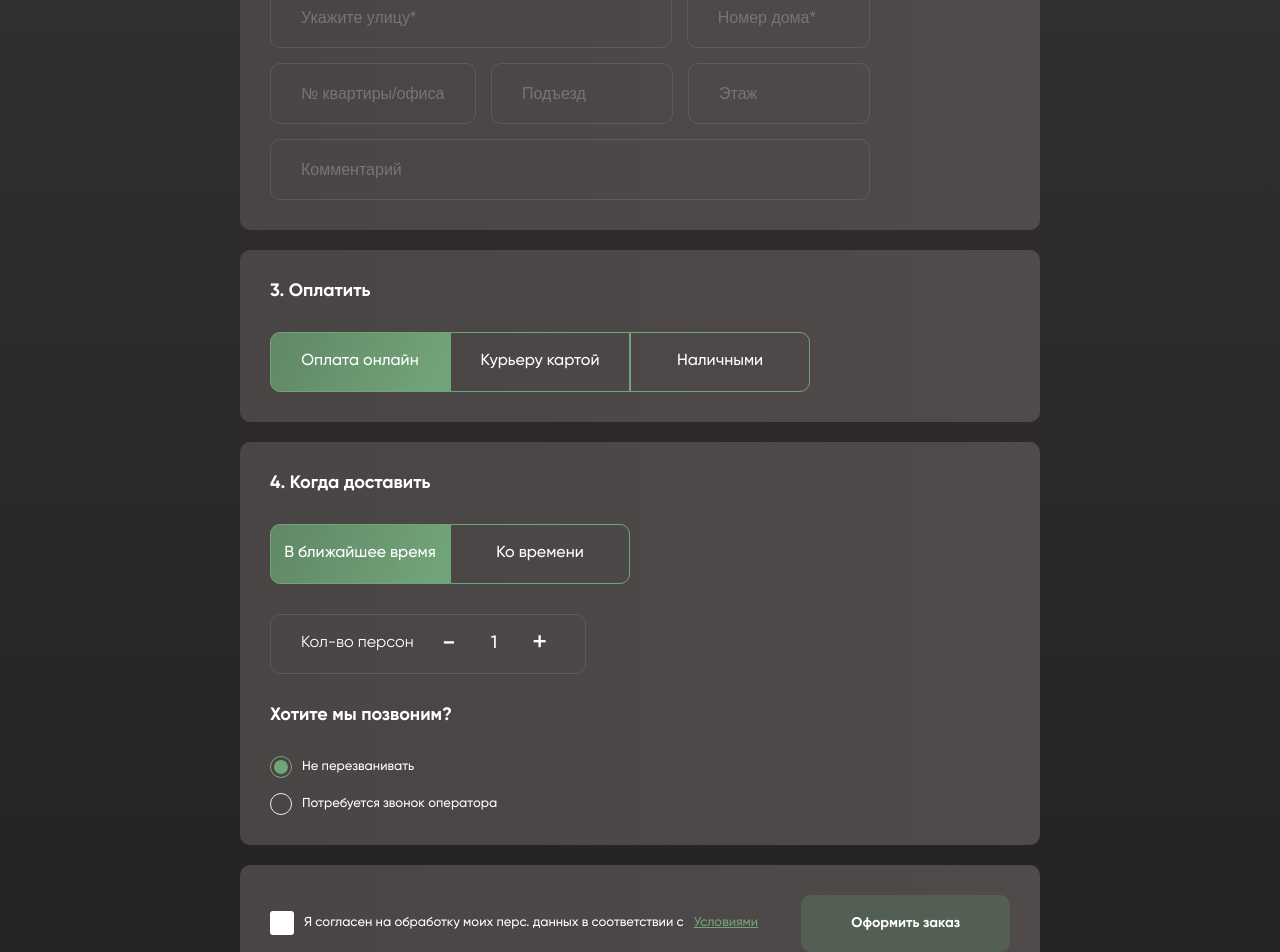
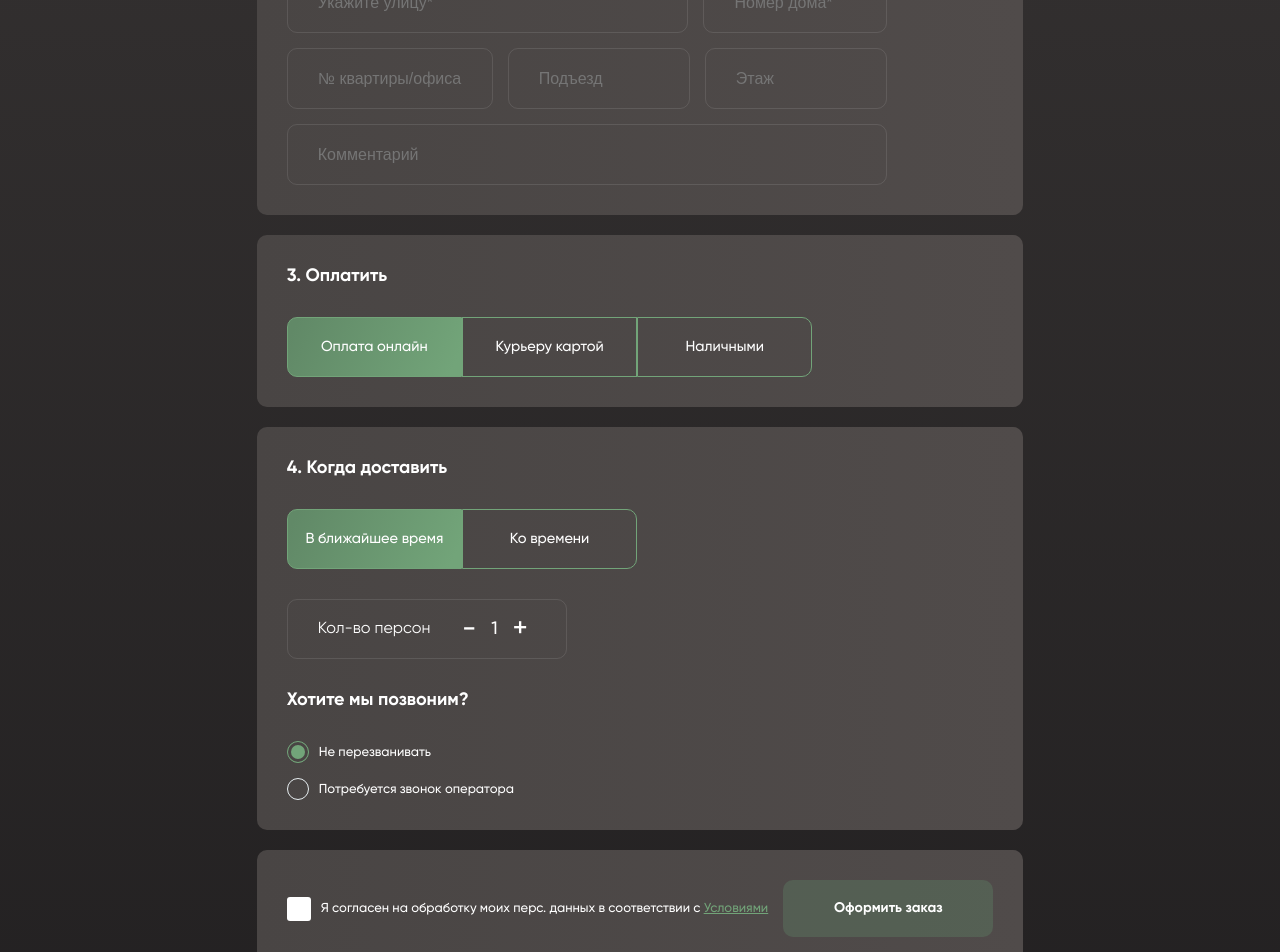
Before and after one commit to SOKOLOVWM/Restaurant, a React (Create React App) app: page /order in a window 1280 px wide. Shown: the part 1380-2332 px from the top of the page. Built offline with nearby package versions, Linux system fonts and the light colour scheme; no server answers.

Commit message:
styles: add styles order component

```diff
--- a/src/components/Footer/NavigationFooter/NavigationFooter.module.css
+++ b/src/components/Footer/NavigationFooter/NavigationFooter.module.css
@@ -45,7 +45,7 @@
 		padding: 20px 0;
 		display: flex;
 		flex-direction: column;
-		justify-content: start;
+		justify-content: flex-start;
 		align-items: center;
 		gap: 20px;
 	}
--- a/src/components/Header/HeaderMain/Banner/Banner.module.css
+++ b/src/components/Header/HeaderMain/Banner/Banner.module.css
@@ -6,7 +6,7 @@
 	padding-left: calc((100px - 98px) + 7vw);
 	background: linear-gradient(90deg, #211f20 0%, rgba(255, 255, 255, 0) 100%);
 	display: flex;
-	justify-content: start;
+	justify-content: flex-start;
 	align-items: center;
 }
 
--- a/src/components/Main/Main.module.css
+++ b/src/components/Main/Main.module.css
@@ -1,6 +1,8 @@
 .main {
+	padding: 50px 90px;
+	display: flex;
+	flex-direction: column;
 	flex: 1;
-	padding: 50px 90px;
 }
 
 .styleContainer {
@@ -15,8 +17,8 @@
 	padding: 10px;
 	text-decoration: none;
 	font-family: Gilroy-Bold;
-	font-size: calc(16.4px + 1vw);
-	line-height: calc(22px + 1vw);
+	font-size: 16px;
+	line-height: 20px;
 	color: #fff;
 }
 
@@ -34,6 +36,16 @@
 	text-transform: uppercase;
 }
 
+@media (max-width: 1280px) {
+	.main {
+		padding: 50px 20px;
+	}
+
+	.styleTitle {
+		font-size: calc(32px - (14px) + 1vw);
+	}
+}
+
 @media (max-width: 882px) {
 	.styleContainer {
 		margin-top: 134px;
--- a/src/pages/Order/Order.js
+++ b/src/pages/Order/Order.js
@@ -39,7 +39,6 @@ export function Order({ styleContainer, styleBack, styleTitle }) {
 	function handleOrder(event) {
 		event.preventDefault();
 		setIsShow(true);
-		console.log(state);
 	}
 
 	return (
@@ -49,7 +48,6 @@ export function Order({ styleContainer, styleBack, styleTitle }) {
 			</Link>
 			<h2 className={`${styles.title} ${styleTitle}`}>Оформление заказа</h2>
 
-			<div className={styles.container}>
 			<form className={styles.form} onSubmit={handleOrder}>
 				<div className={styles.form__container}>
 					<h4 className={styles.form__title}>1. Контактная информация</h4>
@@ -117,7 +115,7 @@ export function Order({ styleContainer, styleBack, styleTitle }) {
 						</div>
 						{isDelivery && (
 							<div className={styles.deliveryTime}>
-									<img src={clock}></img>
+								<img src={clock} alt="clock"></img>
 								<span>Доставим через 1 час 30 минут</span>
 							</div>
 						)}
@@ -186,7 +184,7 @@ export function Order({ styleContainer, styleBack, styleTitle }) {
 					<h4 className={styles.form__title}>3. Оплатить</h4>
 
 					<div className={styles.choiceContainer}>
-							<div className={styles.choiceBox}>
+						<div className={`${styles.choiceBox} ${styles.choiceBoxWidth}`}>
 							<div>
 								<input
 									id="online"
@@ -200,7 +198,7 @@ export function Order({ styleContainer, styleBack, styleTitle }) {
 									}}
 								/>
 								<label
-										className={`${styles.choiceButton} ${styles.choiceLeft}`}
+									className={`${styles.choiceButton} ${styles.choiceButtonSmall} ${styles.choiceLeft}`}
 									htmlFor="online"
 								>
 									Оплата онлайн
@@ -217,7 +215,10 @@ export function Order({ styleContainer, styleBack, styleTitle }) {
 										setIsCash(false);
 									}}
 								/>
-									<label className={`${styles.choiceButton} `} htmlFor="card">
+								<label
+									className={`${styles.choiceButton} ${styles.choiceButtonSmall}`}
+									htmlFor="card"
+								>
 									Курьеру картой
 								</label>
 							</div>
@@ -233,7 +234,7 @@ export function Order({ styleContainer, styleBack, styleTitle }) {
 									}}
 								/>
 								<label
-										className={`${styles.choiceButton} ${styles.choiceRight}`}
+									className={`${styles.choiceButton} ${styles.choiceButtonSmall} ${styles.choiceRight}`}
 									htmlFor="cash"
 								>
 									Наличными
@@ -297,7 +298,7 @@ export function Order({ styleContainer, styleBack, styleTitle }) {
 						</div>
 						{isTime && (
 							<input
-									className={styles.choiceAddBlock}
+								className={`${styles.choiceAddBlock} ${styles.choiceAddBlock__time}`}
 								type="time"
 								name="time"
 								value={state.time}
@@ -308,6 +309,8 @@ export function Order({ styleContainer, styleBack, styleTitle }) {
 
 					<div className={styles.persons}>
 						<span>Кол-во персон</span>
+
+						<div className={styles.persons__count}>
 							<button
 								type="button"
 								name="persons"
@@ -333,6 +336,7 @@ export function Order({ styleContainer, styleBack, styleTitle }) {
 							>
 								+
 							</button>
+						</div>
 					</div>
 
 					<h4 className={styles.form__title}>Хотите мы позвоним?</h4>
@@ -362,7 +366,7 @@ export function Order({ styleContainer, styleBack, styleTitle }) {
 				</div>
 
 				<div className={styles.form__container}>
-						<div className={styles.form__content}>
+					<div className={`${styles.form__content} ${styles.form__agreement}`}>
 						<div className={styles.agreement}>
 							<input
 								id="agreement"
@@ -374,8 +378,10 @@ export function Order({ styleContainer, styleBack, styleTitle }) {
 								}}
 							/>
 							<label htmlFor="agreement">
+								<span>
 									Я согласен на обработку моих перс. данных в соответствии с{" "}
 									<Link to="/">Условиями</Link>
+								</span>
 							</label>
 						</div>
 						<button
@@ -387,12 +393,11 @@ export function Order({ styleContainer, styleBack, styleTitle }) {
 						</button>
 					</div>
 				</div>
-				</form>
 
 				{isShow && (
 					<pre className={styles.output}>{JSON.stringify(state, null, 2)}</pre>
 				)}
-			</div>
+			</form>
 		</section>
 	);
 }
--- a/src/pages/Order/Order.module.css
+++ b/src/pages/Order/Order.module.css
@@ -1,9 +1,8 @@
 @import url(./../../styles/fonts.css);
 
-.container {
-	display: flex;
-	justify-content: center;
-	gap: 20px;
+.order {
+	max-width: 800px;
+	align-self: center;
 }
 
 .form {
@@ -13,7 +12,6 @@
 }
 
 .form__container {
-	width: 800px;
 	padding: 30px;
 	display: flex;
 	flex-direction: column;
@@ -37,7 +35,8 @@
 }
 
 .form__box {
-	width: 600px;
+	width: 100%;
+	max-width: 600px;
 	display: flex;
 	gap: 15px;
 }
@@ -58,6 +57,10 @@
 	outline: none;
 }
 
+.form__agreement {
+	flex-wrap: nowrap;
+}
+
 .choiceContainer {
 	display: flex;
 	align-items: center;
@@ -71,6 +74,11 @@
 .choiceBox {
 	display: flex;
 	border-radius: 10px;
+}
+
+.choiceBox div {
+	width: 100%;
+	display: flex;
 }
 
 .choiceBox input {
@@ -91,6 +99,7 @@
 	display: flex;
 	justify-content: center;
 	align-items: center;
+	text-align: center;
 	cursor: pointer;
 }
 
@@ -103,6 +112,7 @@
 }
 
 .choiceAddBlock {
+	height: 60px;
 	width: 170px;
 	padding: 20px 30px;
 	border: 1px solid rgba(255, 255, 255, 0.1);
@@ -136,20 +146,26 @@ input[type="time"]::-webkit-calendar-picker-indicator {
 
 .persons {
 	height: 60px;
+	width: 280px;
 	padding: 0 30px;
 	border: 1px solid rgba(255, 255, 255, 0.1);
 	border-radius: 10px;
 	display: flex;
+	justify-content: space-between;
 	align-items: center;
 	align-self: start;
-	gap: 20px;
 	font-size: 16px;
 	line-height: 19px;
 	background-color: transparent;
 	color: #fff;
 }
 
-.persons button {
+.persons__count {
+	display: flex;
+	align-items: center;
+}
+
+.persons__count button {
 	padding: 4px 8px;
 	border: none;
 	background-color: transparent;
@@ -160,7 +176,7 @@ input[type="time"]::-webkit-calendar-picker-indicator {
 	cursor: pointer;
 }
 
-.persons span:last-of-type {
+.persons__count span {
 	width: 20px;
 	font-family: Gilroy-Medium;
 	font-size: 18px;
@@ -234,7 +250,7 @@ input[type="time"]::-webkit-calendar-picker-indicator {
 .agreement label::before {
 	content: "";
 	display: inline-block;
-	width: 22px;
+	min-width: 22px;
 	height: 22px;
 	border: 1px solid rgba(255, 255, 255, 0.1);
 	border-radius: 3px;
@@ -254,7 +270,8 @@ input[type="time"]::-webkit-calendar-picker-indicator {
 }
 
 .executeButton {
-	padding: 20px 50px;
+	min-width: 210px;
+	padding: 20px 0;
 	border: none;
 	border-radius: 10px;
 	font-family: Gilroy-Bold;
@@ -284,3 +301,76 @@ input[type="time"]::-webkit-calendar-picker-indicator {
 	background-image: linear-gradient(114.93deg, #618967 5.11%, #72a479 94%);
 	color: #fff;
 }
+
+@media (max-width: 1280px) {
+	.choiceButton {
+		width: calc(180px - (14px * 4) + 4vw);
+		font-size: calc(16px - 4px + 0.2vw);
+	}
+}
+
+@media (max-width: 754px) {
+	.form__content {
+		flex-direction: column;
+	}
+
+	.form__box {
+		flex-direction: column;
+	}
+
+	.form__input {
+		width: auto;
+		flex: 1;
+	}
+
+	.choiceContainer {
+		flex-direction: column;
+		align-items: start;
+	}
+
+	.choiceAddBlock__time {
+		width: 280px;
+	}
+
+	.form__agreement {
+		flex-direction: row;
+	}
+
+	.executeButton {
+		align-self: center;
+	}
+}
+
+@media (max-width: 600px) {
+	.form__agreement {
+		justify-content: center;
+		flex-wrap: wrap;
+	}
+
+	.form__agreement label {
+		max-width: 260px;
+	}
+
+	.form__agreement button {
+		order: -1;
+	}
+}
+
+@media (max-width: 550px) {
+	.choiceBoxWidth {
+		width: 100%;
+	}
+
+	.choiceButtonSmall {
+		width: 100%;
+		padding: 0 4px;
+	}
+
+	.choiceAddBlock {
+		width: 100%;
+	}
+
+	.choiceAddBlock__time {
+		width: 280px;
+	}
+}
```
Lines whose indentation alone changed are shown as unchanged.
